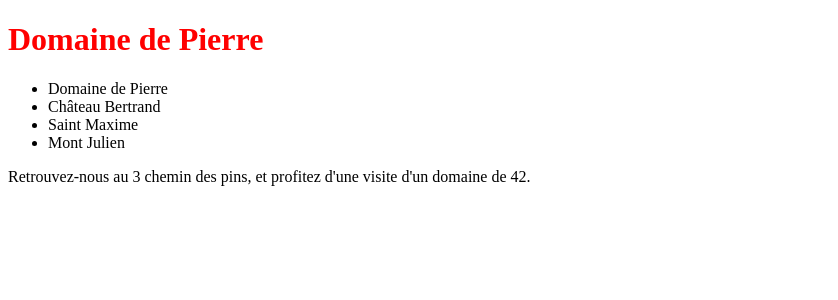
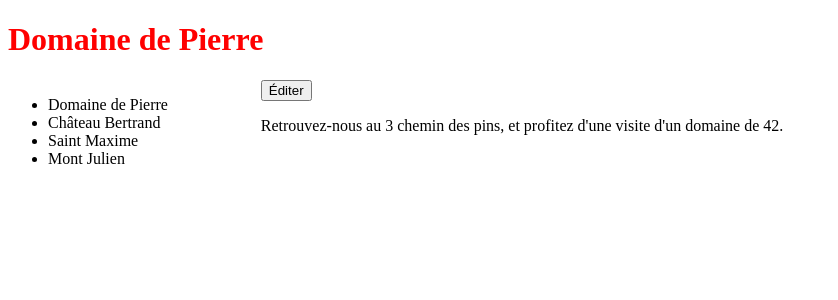
Before and after one commit to pbreteche/formation, an Angular app: page / in a window 1280 px wide. Shown: the top 300 px of the page, without its empty margins (0-838 px from the left). Built offline with nearby package versions, Linux system fonts and the light colour scheme.

Commit message:
add edit component

```diff
--- a/src/app/app.component.html
+++ b/src/app/app.component.html
@@ -3,6 +3,8 @@
     {{ currentVineyard.name }}
   </h1>
 </div>
-
-<app-menu (vineyardSelection)="setCurrentVineyard($event)"  [vineyards]="vineyardList"></app-menu>
-<app-detail [vineyard]="currentVineyard"></app-detail>
+<div class="main">
+  <app-menu (vineyardSelection)="setCurrentVineyard($event)"  [vineyards]="vineyardList"></app-menu>
+  <app-detail [vineyard]="currentVineyard" *ngIf="!isEditing" (edition)="setEditing()"></app-detail>
+  <app-edit [vineyard]="currentVineyard" *ngIf="isEditing"></app-edit>
+</div>
--- a/src/app/app.component.scss
+++ b/src/app/app.component.scss
@@ -3,3 +3,15 @@ $titleColor : red;
 h1 {
   color: $titleColor;
 }
+
+.main {
+  display: flex;
+}
+
+app-menu {
+  flex: 0 1 20%;
+}
+
+app-detail {
+  flex: 0 1 80%;
+}
--- a/src/app/app.component.ts
+++ b/src/app/app.component.ts
@@ -9,6 +9,7 @@ import {Vineyard} from '../models/vineyard';
 export class AppComponent {
   currentVineyard: Vineyard;
   vineyardList: Array<Vineyard>;
+  isEditing = false;
 
   constructor() {
     this.vineyardList = [
@@ -40,4 +41,8 @@ export class AppComponent {
   setCurrentVineyard(vineyard: Vineyard) {
     this.currentVineyard = vineyard;
   }
+
+  setEditing() {
+    this.isEditing = true;
+  }
 }
--- a/src/app/app.module.ts
+++ b/src/app/app.module.ts
@@ -4,12 +4,14 @@ import { NgModule } from '@angular/core';
 import { AppComponent } from './app.component';
 import { MenuComponent } from './components/menu/menu.component';
 import { DetailComponent } from './components/detail/detail.component';
+import { EditComponent } from './components/edit/edit.component';
 
 @NgModule({
   declarations: [
     AppComponent,
     MenuComponent,
-    DetailComponent
+    DetailComponent,
+    EditComponent
   ],
   imports: [
     BrowserModule
--- a/src/app/components/detail/detail.component.html
+++ b/src/app/components/detail/detail.component.html
@@ -1,3 +1,4 @@
+<button (click)="edit()">Éditer</button>
 <p>
   Retrouvez-nous au {{ vineyard.address }}, et profitez d'une visite d'un domaine de {{ vineyard.area }}.
 </p>
--- a/src/app/components/detail/detail.component.ts
+++ b/src/app/components/detail/detail.component.ts
@@ -1,4 +1,4 @@
-import {Component, OnInit, Input} from '@angular/core';
+import {Component, OnInit, Input, EventEmitter, Output} from '@angular/core';
 import {Vineyard} from 'models/vineyard';
 
 @Component({
@@ -11,9 +11,15 @@ export class DetailComponent implements OnInit {
   @Input()
   vineyard: Vineyard;
 
+  @Output()
+  edition = new EventEmitter();
+
   constructor() { }
 
   ngOnInit() {
   }
 
+  edit() {
+    this.edition.emit()
+  }
 }
--- /dev/null
+++ b/src/app/components/edit/edit.component.html
@@ -0,0 +1,3 @@
+<p>
+  edit works!
+</p>
--- /dev/null
+++ b/src/app/components/edit/edit.component.ts
@@ -0,0 +1,19 @@
+import {Component, OnInit, Input} from '@angular/core';
+import {Vineyard} from 'models/vineyard';
+
+@Component({
+  selector: 'app-edit',
+  templateUrl: './edit.component.html',
+  styleUrls: ['./edit.component.css']
+})
+export class EditComponent implements OnInit {
+
+  @Input()
+  vineyard: Vineyard;
+
+  constructor() { }
+
+  ngOnInit() {
+  }
+
+}
```
Also changed, not shown: src/app/components/edit/edit.component.css (added), 1 other file (tests, documents, lock files or other folders).
